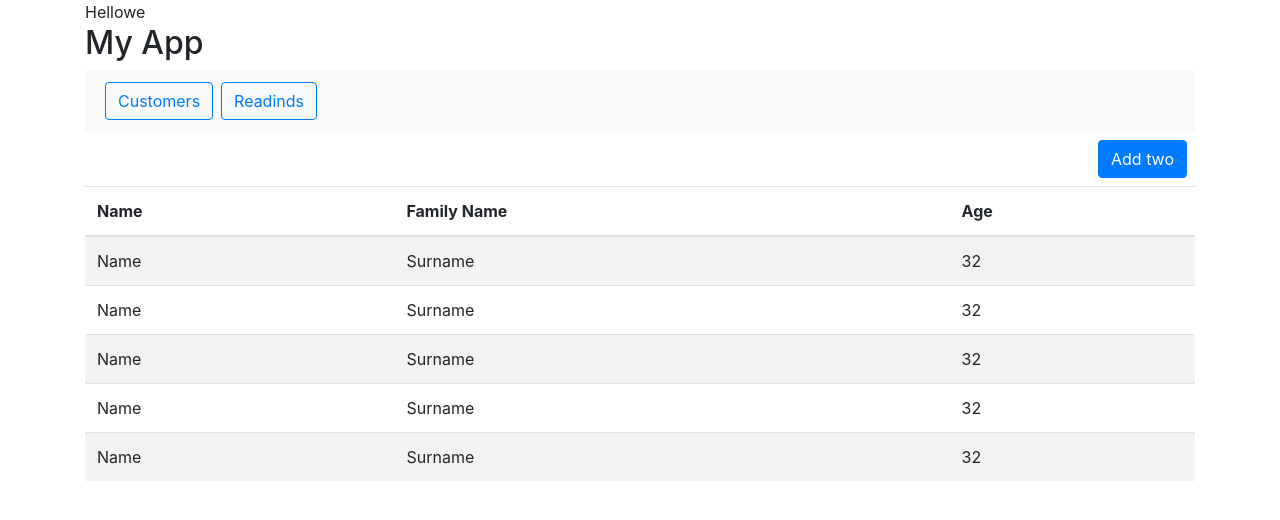
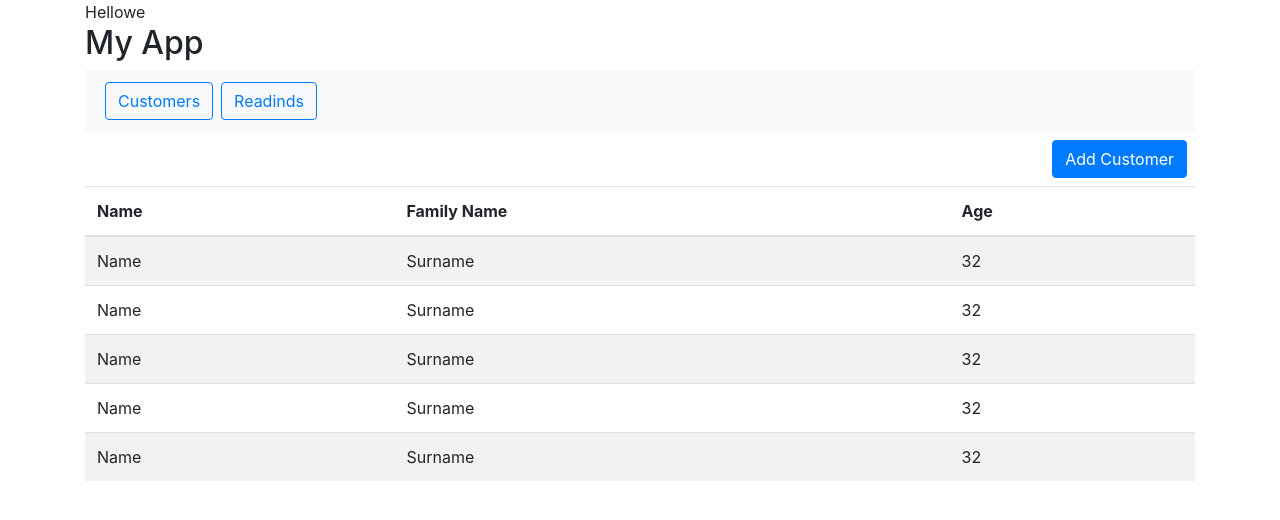
Before and after one commit to FrotaLucas/smart-utilities-management-system, an Angular app: page /customer in a window 1280 px wide. Shown: the top 520 px of the page. Built offline with nearby package versions, Linux system fonts and the light colour scheme.

Commit message:
fix button name

```diff
--- a/src/app/components/customer/show-customer/show-customer.component.html
+++ b/src/app/components/customer/show-customer/show-customer.component.html
@@ -1,4 +1,4 @@
-<button type="button" (click)="eventClick()" class="btn btn-primary float-right m-2" > Add two</button>
+<button type="button" (click)="eventClick()" class="btn btn-primary float-right m-2" > Add Customer</button>
 
 
 <table class="table table-striped">
```
